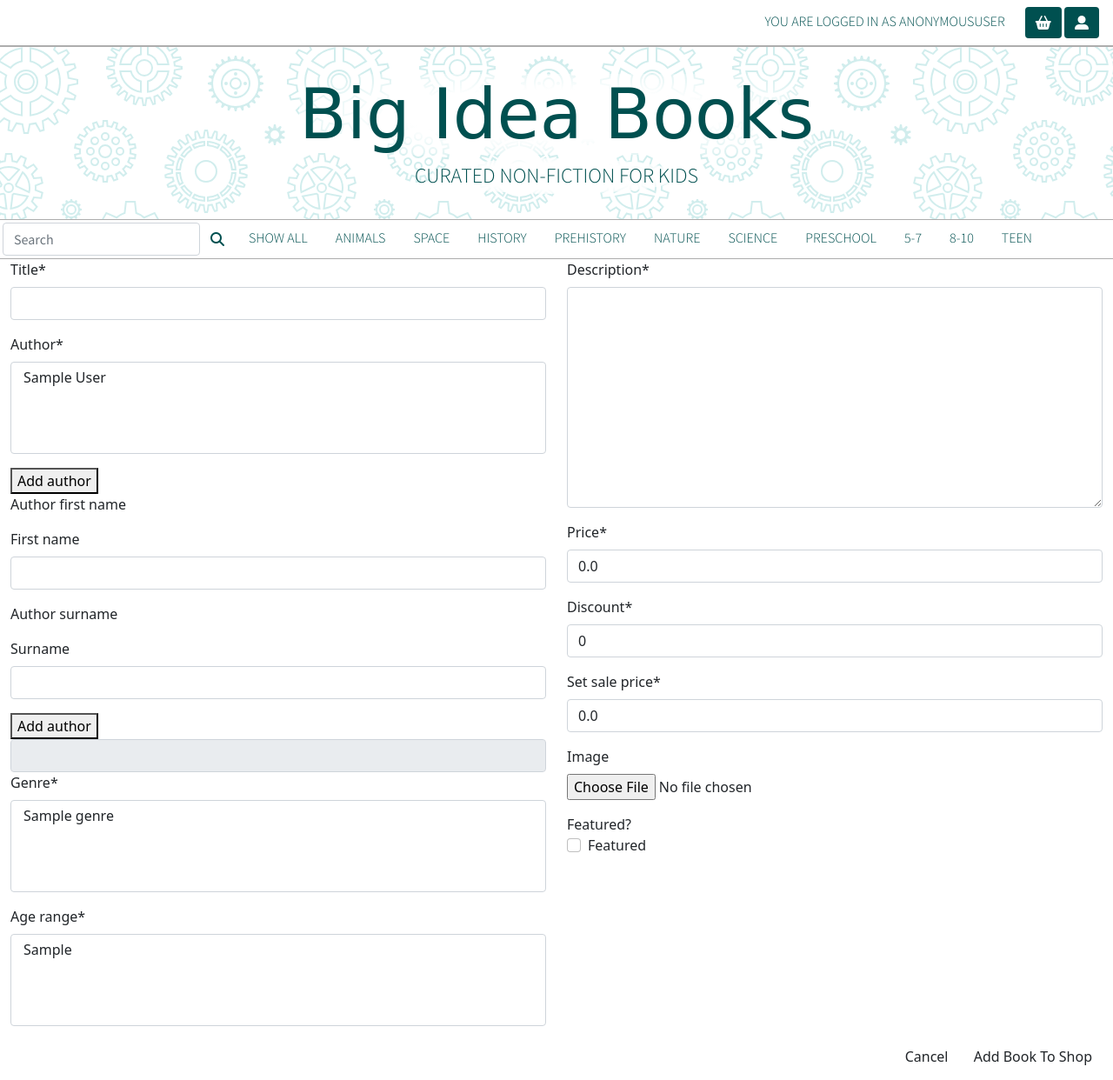
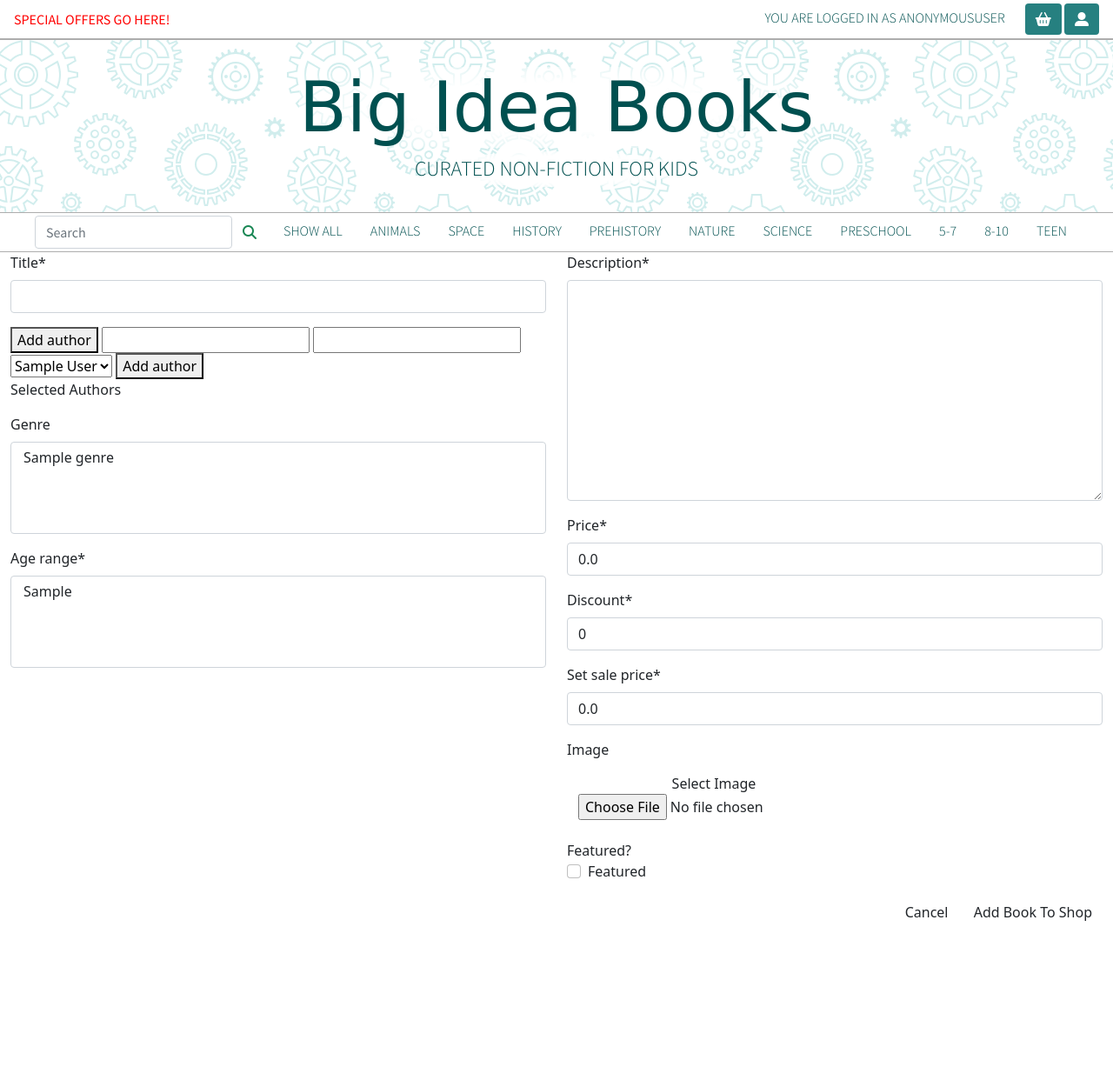
Before and after one commit to mcglasp/ms4-big-idea-books, a Django app: page /items/add/ in a window 1280 px wide. Shown: the whole page at 87% size. After the commit the page ends 1059 px from the top, so only its background shows below. Run offline with Django 3.2, Linux system fonts and the light colour scheme; tables that the repository leaves empty hold one stand-in row (values such as "Sample post"); some libraries are stand-ins or nearby versions; some web fonts are replaced.

Commit message:
Basic code implemented to add authors to newly created items

```diff
--- a/items/forms.py
+++ b/items/forms.py
@@ -1,26 +1,25 @@
 from django import forms
+from django.forms import ModelChoiceField
+from .widgets import CustomClearableFileInput
 from .models import Item, Genre, Age_range, Author
 
 
 class ItemForm(forms.ModelForm):
-    # authors = forms.ModelChoiceField(queryset=Author.objects.all().order_by('surname'))
 
     class Meta:
         model = Item
         fields = '__all__'
-        exclude = ('sku', 'quantity_sold',)
+        exclude = ('sku', 'quantity_sold', 'image_url')
 
+    image = forms.ImageField(label='Image', required=False, widget=CustomClearableFileInput)
 
     def __init__(self, *args, **kwargs):
         super().__init__(*args, **kwargs)
         genres = Genre.objects.all()
-        authors = Author.objects.all()
         age_ranges = Age_range.objects.all()
         genre_names = [(g.id, g.name) for g in genres]
-        authors_surnames = [(a.id, a.surname_first()) for a in authors]
         age_ranges = [(a.id, a.age_range) for a in age_ranges]
         self.fields['genre'].choices = genre_names
-        self.fields['author'].select = authors_surnames
         self.fields['age_range'].choices = age_ranges
 
 
--- a/items/models.py
+++ b/items/models.py
@@ -35,8 +35,8 @@ class Item(models.Model):
         max_length=10, null=True, blank=True,
         default=create_new_sku)
     title = models.CharField(max_length=254)
-    genre = models.ManyToManyField('Genre')
-    author = models.ManyToManyField('Author')
+    genre = models.ManyToManyField('Genre', blank=True)
+    author = models.ManyToManyField('Author', blank=True)
     description = models.TextField()
     age_range = models.ManyToManyField(
         'Age_range')
--- a/items/static/items/js/add_author.js
+++ /dev/null
@@ -1,40 +0,0 @@
-function closeSubmit() {
-    setTimeout(() => {
-        window.close()
-    }, 100);
-}
-
-$('#add-author').click(function () {
-    window.open('/items/add_author/', '_blank', 'height=400,width=500,left=300,top=200', true);
-    window.sessionStorage.setItem('saveValues', 'true');
-})
-
-parent.addEventListener('focus', function () {
-    let saveValues = sessionStorage.getItem('saveValues')
-    if (saveValues === 'true') {
-        // CREDIT jcubic stackoverflow
-        window.onbeforeunload = function () {
-            window.sessionStorage.setItem("title", $('#id_title').val());
-            window.sessionStorage.setItem("description", $('#id_description').val());
-            window.sessionStorage.setItem("price", $('#id_price').val());
-            window.sessionStorage.setItem("set_sale_price", $('#id_set_sale_price').val());
-            window.sessionStorage.setItem("discount", $('#id_discount').val());
-            // end credit
-        }
-    }
-    location.reload();
-});
-
-parent.onload = function () {
-    let fillTitle = sessionStorage.getItem("title");
-    let fillDescription = sessionStorage.getItem("description");
-    let fillPrice = sessionStorage.getItem("price");
-    let fillSetSalePrice = sessionStorage.getItem("set_sale_price");
-    let fillDiscount = sessionStorage.getItem("discount");
-    if (fillTitle !== null) $('#id_title').val(fillTitle);
-    if (fillDescription !== null) $('#id_description').val(fillTitle);
-    if (fillPrice !== null) $('#id_price').val(fillTitle);
-    if (fillSetSalePrice !== null) $('#id_set_sale_price').val(fillTitle);
-    if (fillDiscount !== null) $('#id_discount').val(fillTitle);
-    window.sessionStorage.clear();
-}
--- a/items/templates/items/add_item.html
+++ b/items/templates/items/add_item.html
@@ -1,28 +1,32 @@
 {% extends "base.html" %}
 {% load static %}
 {% load price_tools %}
-{% load crispy_forms_tags %}
 
 {% block content %}
 <div class="container-fluid">
     <div class="row">
         <div class="col-sm-12 col-md-12 col-lg-12">
-            <form method="POST" action="{% url 'add_item' %}" class="form mb-2" enctype="multipart/form-data">
+            <form method="POST" action="{% url 'add_item' %}" id="item-form" class="form mb-2"
+                enctype="multipart/form-data">
                 {% csrf_token %}
-                <!-- {{ form.as_p }}
-                {{ author_form | crispy }} -->
+
                 <div class="row">
                     <div class="col-6">
                         {{ form.title | as_crispy_field }}
-                {{ form.author | as_crispy_field }}
-                <button id="add_author_1">Add author</button>
+                        <button type="button" id="add_author_1">Add author</button>
+                        <input id="id_first_name" type="text">
+                        <input id="id_surname" type="text">
 
-               <p>Author first name
-                {{ author_form.first_name | as_crispy_field }}</p>
-              <p>Author surname {{ author_form.surname | as_crispy_field }}</p>
-              <button id="add_author_2">Add author</button>
+                        <select id="id_authors">
+                            {% for author in authors_select %}
+                            <option value="{{ author }}">{{ author }}</option>
+                            {% endfor %}
+                        </select>
+                        <button type="button" id="add_author_2">Add author</button>
+                        <p>Selected Authors</p>
+                        <div id="store-authors"></div>
+                        <textarea id="hidden-authors" type="textarea" name="authors" style="display: none;"></textarea>
 
-              <input id="store-authors" class="form-control" type="text" value="" aria-label="readonly input example" readonly>
                         {{ form.genre | as_crispy_field }}
                         {{ form.age_range | as_crispy_field }}
                     </div>
@@ -38,30 +42,42 @@
                 </div>
                 <div class="text-right">
                     <a href="{% url 'items' %}" class="btn btn-outline-black rounded-0">Cancel</a>
-                    <button class="btn btn-black rounded 0" type="submit">Add Book To Shop</button>
+                    <button class="btn btn-black rounded 0" id="add-item-btn">Add Book To Shop</button>
                 </div>
             </form>
             {% endblock %}
             {% block postloadjs %}
-            <script src="{% static 'items/js/add_author.js' %}"></script>
-
             <script>
-                // let authorList = []
-
-                $("#add_author_1").click(function(){
-                    let value = $("#id_author option:selected").text()
-                  let current = $("#store-authors").val()
-                  $("#store-authors").val(`${current} ${value},`)
-
+                let alreadyInput = []
+                $("#add_author_1").click(function (e) {
+                    e.preventDefault;
+                    let newValue = $("#id_authors").val()
+                    let node = document.createElement("span");
+                    let alreadyHiddenText = document.getElementById("hidden-authors");
+                    let hiddenTextToAdd = document.createTextNode(`${newValue};`)
+                    node.innerHTML = newValue
+                    alreadyHiddenText.appendChild(hiddenTextToAdd)
+                    $(node).attr('class', 'badge rounded-pill bg-light text-dark')
+                    $('#store-authors').append(node)
+                    alreadyInput.push(newValue)
+                    console.log(newValue)
                 });
 
-                $("#add_author_2").click(function(){
+                $("#add_author_2").click(function (e) {
+                    e.preventDefault;
                     let valueFirstname = $("#id_first_name").val()
                     let valueSurname = $("#id_surname").val()
-                    let fullName = `${valueFirstname} ${valueSurname}`
-                  let current = $("#store-authors").val()
-                  $("#store-authors").val(`${current} ${fullName},`)
+                    let newValue = `${valueFirstname} ${valueSurname}`
+                    let node = document.createElement("span");
+                    let alreadyHiddenText = document.getElementById("hidden-authors");
+                    let hiddenTextToAdd = document.createTextNode(`${newValue};`)
+                    node.innerHTML = newValue
+                    alreadyHiddenText.appendChild(hiddenTextToAdd)
+                    $(node).attr('class', 'badge rounded-pill bg-light text-dark')
+                    $('#store-authors').append(node)
+                    alreadyInput.push(newValue)
                 });
+
 
             </script>
             {% endblock %}
--- /dev/null
+++ b/items/templates/items/custom_widget_templates/custom_clearable_file_input.html
@@ -0,0 +1,17 @@
+{% if widget.is_initial %}
+    <p>{{ widget.initial_text }}:</p>
+    <a href="{{ widget.value.url }}">
+        <img width="96" height="96" class="rounded shadow-sm" src="{{ widget.value.url }}">
+    </a>
+    {% if not widget.required %}
+        <div class="custom-control custom-tickbox mt-2">
+            <input class="custom-control-input" type="checkbox" name="{{ widget.tickbox_name }}" id="{{ widget.tickbox_id }}">
+            <label class="custom-control-label text-danger" for="{{ widget.tickbox_id }}">{{ widget.clear_checkbox_label }}</label>
+        </div>
+    {% endif %}<br>
+    {{ widget.input_text }}
+{% endif %}
+<span class="btn btn-black rounded-0 btn-file">
+    Select Image <input id="new-image" type="{{ widget.type }}" name="{{ widget.name }}"{% include "django/forms/widgets/attrs.html" %}>
+</span>
+<strong><p class="text-danger" id="filename"></p></strong>
--- a/items/templates/items/update_item.html
+++ b/items/templates/items/update_item.html
@@ -25,6 +25,7 @@
                 {{ form.price | as_crispy_field }}
                 {{ form.discount | as_crispy_field }}
                 {{ form.set_sale_price | as_crispy_field }}
+
                 {{ form.image | as_crispy_field }}
                 <div class="text-right">
                     <a href="{% url 'items' %}" class="btn btn-outline-black rounded-0">Cancel</a>
--- a/items/views.py
+++ b/items/views.py
@@ -7,6 +7,8 @@ from django.contrib import messages
 from .models import Genre, Item, Author, Age_range
 from .forms import ItemForm, AuthorDataForm
 from .templatetags.price_tools import calc_discounted_price
+
+import json
 
 
 
@@ -102,38 +104,54 @@ def item_detail(request, item_id):
 
 
 def add_item(request):
-
-    # if request.method == 'POST':
-        # if 'add_author' in request.POST:
-        #     if author_form.is_valid():
-        #         author_form = AuthorDataForm(request.POST, request.FILES)
-        #         return redirect(reverse('add_item'))
+    authors_select = Author.objects.all()
 
     if request.method == 'POST':
         form = ItemForm(request.POST, request.FILES)
-        author_form = AuthorDataForm(request.POST, request.FILES)
-        # author_first_name = request.POST.get['new_author_first']
-        # author_surname = request.POST.get['new_author_surname']
-        # Author.objects.update_or_create(Author, author_first_name, author_surname)
+        title = request.POST.get("title")
+        description = request.POST.get("description")
+        genre = request.POST.get("genre")
+        if form.is_valid():
+            form.save()
+            saved_item = Item.objects.get(title=title, description=description)
+            item_id = saved_item.id
+            instance = get_object_or_404(Item, pk=item_id)
+            # print(instance.id)
 
-        if author_form.is_valid() or form.is_valid():
-            # title = form.cleaned_data['title']
-            form.save()
-            author_form.save()
-            # messages.success(request, f'{title} has been added to the store.')
-            # print(author_first_name, author_surname, 'added')
-            return redirect(reverse('add_item'))
+            author_array = request.POST.get("authors")
+            authors = author_array.split(';')
 
-        else:
-            messages.error(request, f"There's something wrong with your form, please check for errors.")
+            for author in authors:
+                if author != "":
+                    if author != " ":
+                        first = author.split(" ")[0]
+                        last = author.split(" ")[1]
+                        this_author = Author.objects.get_or_create(first_name=first, surname=last)
+                        (name, disregard) = this_author
+                        this_author = name
+                        print(this_author)
 
+                        # print(get_author)
+                        instance.author.add(this_author)
+                        # print(instance.author)
+                # print(instance.author)
+
+            # print(form)
+
+
+
+
+
+
+        # else:
+        #     messages.error(request, f"There's something wrong with your form, please check for errors.")
+        #     print('not valid')
     else:
         form = ItemForm()
-        author_form = AuthorDataForm()
 
     context = {
         'form': form,
-        'author_form': author_form,
+        'authors_select': authors_select,
     }
 
     return render(request, 'items/add_item.html', context)
--- a/static/css/base.css
+++ b/static/css/base.css
@@ -46,11 +46,13 @@ hr {
 
 .narrow-search .btn {
   border-color: #268080;
-margin: 5px;
+/* margin: 5px; */
 }
 
 nav {
   display: flex;
+  align-content: center;
+  justify-content: center;
 }
 
 .nav-link {
@@ -105,12 +107,10 @@ filter: progid:DXImageTransform.Microsoft.gradient( startColorstr='#ffffff', end
 }
 
 #search-field {
-margin: 3px 0px 3px 3px;
+margin: 3px;
 }
 
-#search-field button.btn {
-  color: #005050;
-}
+
 
 button.btn:hover {
   background-color: #005050;
@@ -202,9 +202,12 @@ button.btn:hover {
 } */
 
 button.btn {
-  /* background-color: white;
-  color: rgb(180, 226, 240); */
   border: none;
+}
+
+.profile-buttons {
+  margin-top: 5px;
+  height: 36px;
 }
 
 .btn.btn-secondary.dropdown-toggle::after {
@@ -342,16 +345,21 @@ margin-bottom: auto;
 /* #user-admin-box {
 float: right;} */
 
-.navbar {
-  flex-direction: row-reverse;
+#special-offers {
+  color: red;
+  font-weight: 400;
 }
 
-#user-admin-box .btn.btn-secondary {
-    background-color: #005050;
+.btn.btn-secondary {
+  background-color: #268080;
+  color: #fff!important;
+  border-color: transparent;
 }
 
-#user-admin-box .btn.btn-secondary:hover {
-  background-color: #268080;
+.btn.btn-secondary:hover {
+  background-color: #005050;
+  border-color: transparent;
+
 }
 
 .user-controls {
--- a/templates/includes/user_account.html
+++ b/templates/includes/user_account.html
@@ -1,4 +1,5 @@
-<div class="navbar">
+<div class="navbar pt-1 pb-1">
+  <div id="special-offers">Special offers go here!</div>
   <div id="user-admin-box">
     <p id="logged-in-msg">You are logged in as {{ request.user }}</p>
   <div class="btn-group">
```
Also changed, not shown: items/widgets.py (added, +9 -0 lines), profiles/templates/profiles/profile.html (+8 -6 lines), items/migrations/0007_auto_20210904_1141.py (added), media/Cartoonify.png (added), media/Cartoonify_2.png (added), media/purple-space_dnNrSLd.jpg (added). Lines whose indentation alone changed are shown as unchanged.
